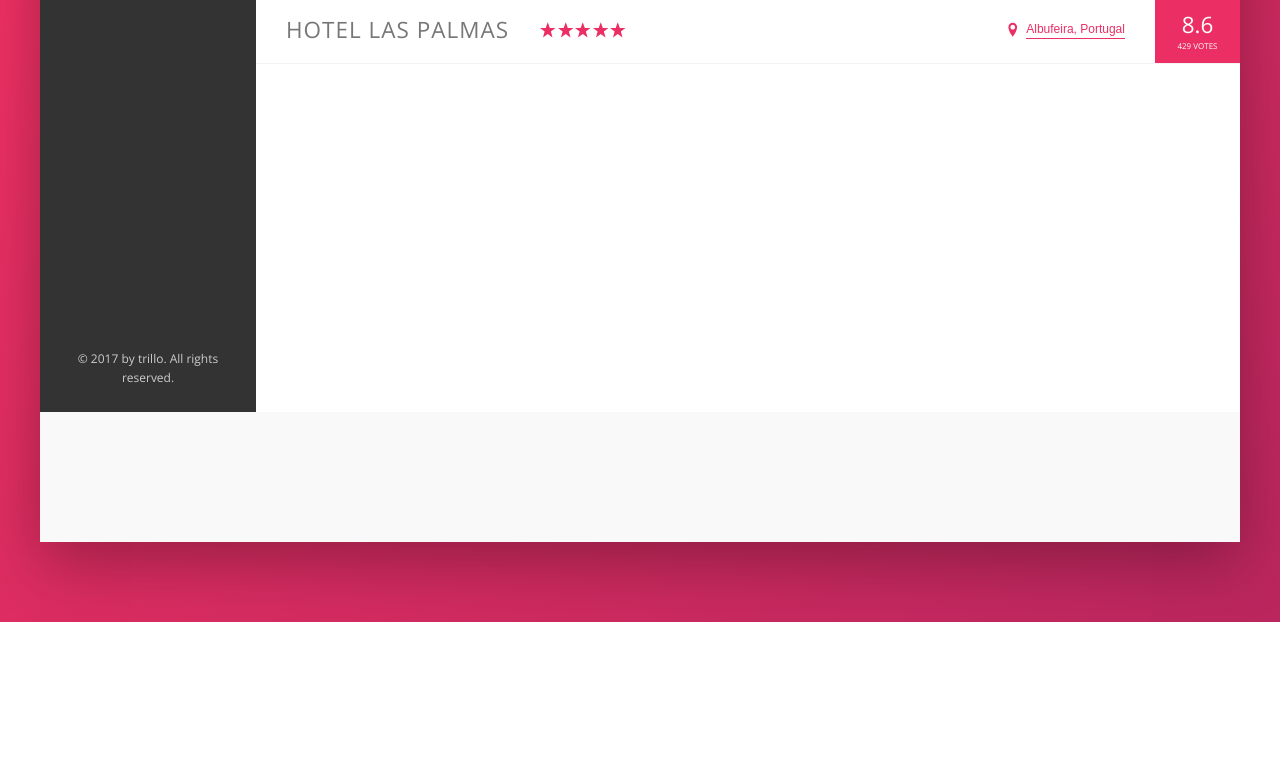
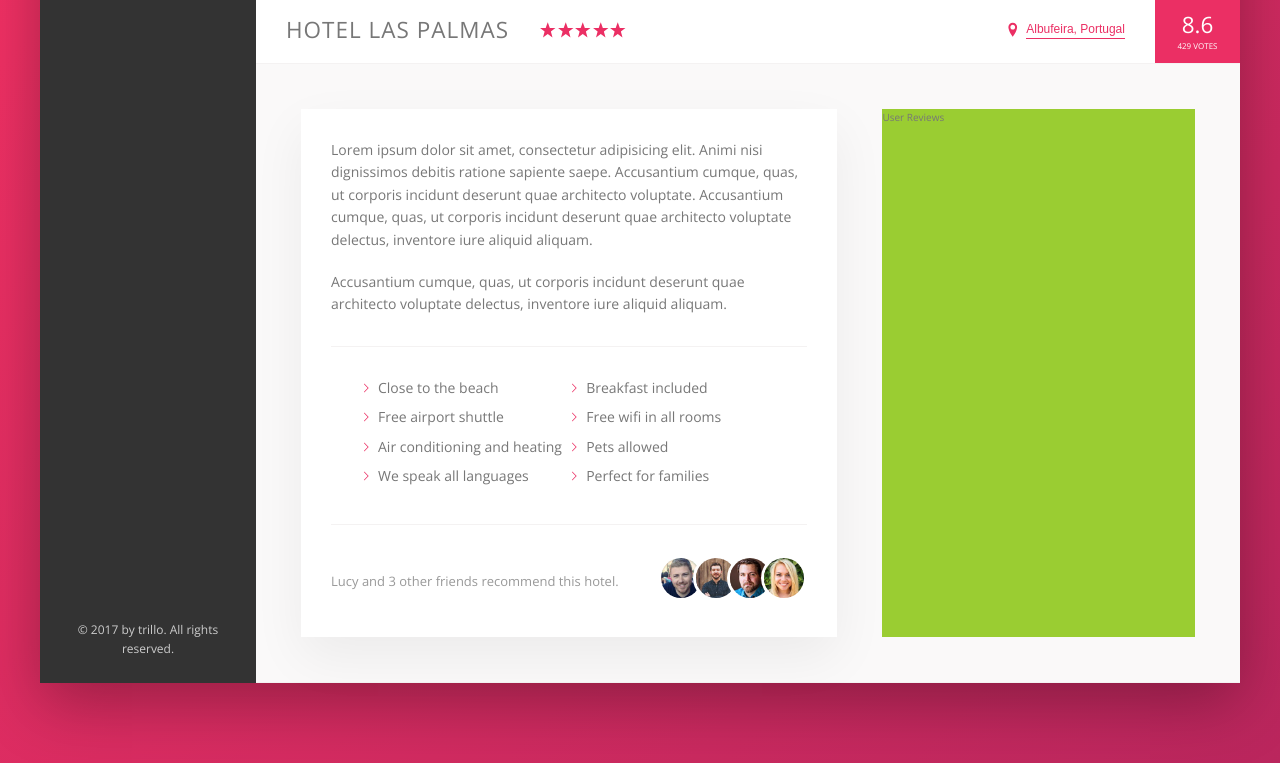
Before and after one commit to Jason-Malan/AdvancedCssAndScss, a website: page Trillo/index.html in a window 1280 px wide. Shown: the part 538-1301 px from the top of the page. Before the commit the page ends 1160 px from the top, so only its background shows below. Drawn offline with nearby package versions, Linux system fonts and the light colour scheme.

Commit message:
Finished description part of hotel view container.

```diff
--- a/Trillo/index.html
+++ b/Trillo/index.html
@@ -155,6 +155,63 @@
               <div class="overview__rating-count">429 votes</div>
             </div>
           </div>
+
+          <div class="detail">
+            <div class="description">
+              <p class="paragraph">
+                Lorem ipsum dolor sit amet, consectetur adipisicing elit. Animi
+                nisi dignissimos debitis ratione sapiente saepe. Accusantium
+                cumque, quas, ut corporis incidunt deserunt quae architecto
+                voluptate. Accusantium cumque, quas, ut corporis incidunt
+                deserunt quae architecto voluptate delectus, inventore iure
+                aliquid aliquam.
+              </p>
+              <p class="paragraph">
+                Accusantium cumque, quas, ut corporis incidunt deserunt quae
+                architecto voluptate delectus, inventore iure aliquid aliquam.
+              </p>
+              <ul class="list">
+                <li class="list__item">Close to the beach</li>
+                <li class="list__item">Breakfast included</li>
+                <li class="list__item">Free airport shuttle</li>
+                <li class="list__item">Free wifi in all rooms</li>
+                <li class="list__item">Air conditioning and heating</li>
+                <li class="list__item">Pets allowed</li>
+                <li class="list__item">We speak all languages</li>
+                <li class="list__item">Perfect for families</li>
+              </ul>
+
+              <div class="recommend">
+                <div class="recommend__count">
+                  Lucy and 3 other friends recommend this hotel.
+                </div>
+                <div class="recommend__friends">
+                  <img
+                    src="img/user-3.jpg"
+                    alt="Friend 1"
+                    class="recommend__photo"
+                  />
+                  <img
+                    src="img/user-4.jpg"
+                    alt="Friend 2"
+                    class="recommend__photo"
+                  />
+                  <img
+                    src="img/user-5.jpg"
+                    alt="Friend 3"
+                    class="recommend__photo"
+                  />
+                  <img
+                    src="img/user-6.jpg"
+                    alt="Friend 4"
+                    class="recommend__photo"
+                  />
+                </div>
+              </div>
+            </div>
+
+            <div class="user-reviews">User Reviews</div>
+          </div>
         </main>
       </div>
     </div>
--- a/Trillo/sass/_base.scss
+++ b/Trillo/sass/_base.scss
@@ -13,6 +13,9 @@
   --color-grey-dark-3: #999;
 
   --shadow-dark: 0 2rem 6rem rgba(0, 0, 0, 0.3);
+  --shadow-light: 0 2rem 5rem rgba(0, 0, 0, 0.06);
+
+  --line: 1px solid var(--color-grey-light-2);
 }
 
 * {
--- a/Trillo/sass/_component.scss
+++ b/Trillo/sass/_component.scss
@@ -294,3 +294,73 @@
     box-shadow: none;
   }
 }
+
+/////////////////////////////////////////////////////////////////////
+/// PARAGRAPH
+.paragraph:not(:last-of-type) {
+  margin-bottom: 2rem;
+}
+
+/////////////////////////////////////////////////////////////////////
+/// LIST
+.list {
+  list-style: none;
+  margin: 3rem 0;
+  padding: 3rem;
+  border-top: var(--line);
+  border-bottom: var(--line);
+
+  display: flex;
+  flex-wrap: wrap;
+
+  &__item {
+    flex: 0 0 50%;
+    margin-bottom: 0.7rem;
+  }
+
+  &__item::before {
+    content: "";
+    display: inline-block;
+    height: 1rem;
+    width: 1rem;
+    margin-right: 0.7rem;
+    // background-image: url(../img/chevron-thin-right.svg);
+    // background-size: cover;
+
+    //New browser
+    background-color: var(--color-primary);
+    -webkit-mask-image: url(../img/chevron-thin-right.svg);
+    -webkit-mask-size: cover;
+    mask-image: url(../img/chevron-thin-right.svg);
+    mask-size: cover;
+  }
+}
+
+/////////////////////////////////////////////////////////////////////
+/// RECOMMEND
+.recommend {
+  display: flex;
+  align-items: center;
+
+  font-size: 1.3rem;
+  color: var(--color-grey-dark-3);
+
+  &__count {
+    margin-right: auto;
+  }
+
+  &__friends {
+  }
+
+  &__photo {
+    box-sizing: content-box;
+    height: 4rem;
+    width: 4rem;
+    border-radius: 50%;
+    border: 3px solid #fff;
+
+    &:not(:last-child) {
+      margin-right: -1.5rem;
+    }
+  }
+}
--- a/Trillo/sass/_layout.scss
+++ b/Trillo/sass/_layout.scss
@@ -11,7 +11,7 @@
   font-size: 1.4rem;
   height: 7rem;
   background-color: #fff;
-  border-bottom: 1px solid var(--color-grey-light-2);
+  border-bottom: var(--line);
 
   display: flex;
   justify-content: space-between;
@@ -33,8 +33,27 @@
 }
 
 .hotel-view {
+  flex: 1;
   background-color: #fff;
-  height: 80rem; //testing
+}
 
+.detail {
+  display: flex;
+  padding: 4.5rem;
+  background-color: var(--color-grey-light-1);
+  border-bottom: var(--line);
+}
+
+.description {
+  font-size: 1.4rem;
+  flex: 0 0 60%;
+  margin-right: 4.5rem;
+  padding: 3rem;
+  background-color: #fff;
+  box-shadow: var(--shadow-light);
+}
+
+.user-reviews {
+  background-color: yellowgreen;
   flex: 1;
 }
```
Also changed, not shown: Trillo/css/style.css.
